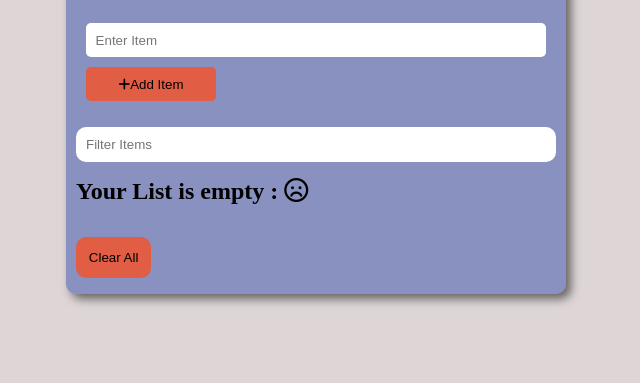
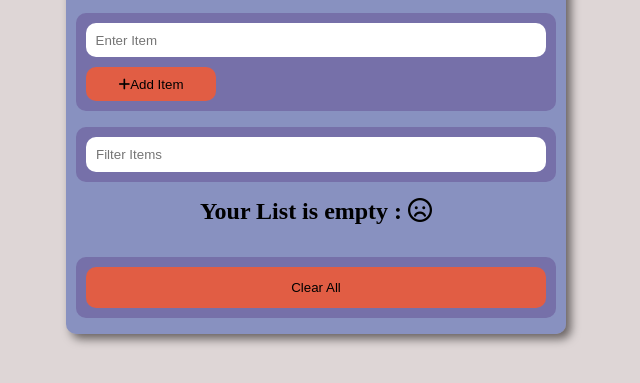
Before and after one commit to SanjeevKumar3662/todoApp, a plain HTML site: page index.html in a window 1280 px wide. Shown: the part 115-498 px from the top of the page, without its empty margins (324-964 px from the left). Drawn offline with Linux system fonts and the light colour scheme.

Commit message:
added some variables

```diff
--- a/style.css
+++ b/style.css
@@ -7,6 +7,8 @@
 
 :root {
   --mainBtns: #e15d44;
+  --nicePurple: rgba(83, 41, 120, 0.32);
+  --borderRadius: 10px;
 }
 
 body {
@@ -20,7 +22,7 @@ body {
   margin: 2rem auto;
   padding: 1rem 10px;
   background-color: #1231a16b;
-  border-radius: 10px;
+  border-radius: var(--borderRadius);
   box-shadow: 5px 5px 10px rgba(6, 0, 0, 0.546);
 
   display: flex;
@@ -43,13 +45,15 @@ body {
 
 /* main input area */
 .input-form {
+  background-color: var(--nicePurple);
   padding: 10px;
+  border-radius: var(--borderRadius);
 }
 
 .input-form input {
   width: 100%;
   padding: 0.6rem;
-  border-radius: 5px;
+  border-radius: var(--borderRadius);
   border: 1px solid black;
   border: none;
 }
@@ -58,17 +62,27 @@ body {
   padding: 0.6rem;
   width: 130px;
   margin-top: 10px;
-  border-radius: 5px;
+  border-radius: var(--borderRadius);
   border: 1px solid black;
   border: none;
   background-color: var(--mainBtns);
 }
 
 /* filter */
+.list-h2 {
+  text-align: center;
+}
+
+.filter {
+  padding: 10px;
+  background-color: var(--nicePurple);
+  border-radius: var(--borderRadius);
+}
+
 .filter input {
   border: none;
   padding: 10px;
-  border-radius: 10px;
+  border-radius: var(--borderRadius);
   width: 100%;
 }
 
@@ -87,7 +101,7 @@ li {
   margin: 10px;
   padding: 1rem 15px;
   /* border: 1px solid black; */
-  border-radius: 10px;
+  border-radius: var(--borderRadius);
   background-color: whitesmoke;
 
   display: flex;
@@ -100,9 +114,16 @@ li {
 }
 
 /* clear button*/
+.clearBtnBkg {
+  padding: 10px;
+  border-radius: var(--borderRadius);
+  background-color: var(--nicePurple);
+}
+
 .clear-btn {
   padding: 0.8rem;
+  width: 100%;
   border: none;
-  border-radius: 10px;
+  border-radius: var(--borderRadius);
   background-color: var(--mainBtns);
 }
```
